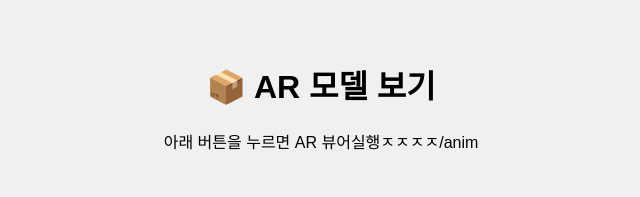
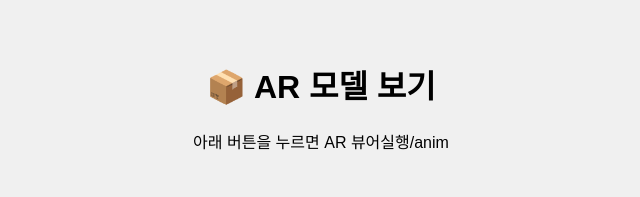
Before and after one commit to minjeongeee/Stair_Wall, a plain HTML site: page index.html in a window 1280 px wide. Shown: the top 197 px of the page, without its empty margins (319-959 px from the left). Drawn offline with Linux system fonts and the light colour scheme.

Commit message:
Update index.html

```diff
--- a/index.html
+++ b/index.html
@@ -28,7 +28,7 @@
 </head>
 <body>
   <h1>📦 AR 모델 보기</h1>
-  <p>아래 버튼을 누르면 AR 뷰어실행ㅈㅈㅈㅈ/anim</p>
+  <p>아래 버튼을 누르면 AR 뷰어실행/anim</p>
 
   <!-- AR 보기 버튼 -->
   <a id="arLink" href="#">AR로 보기</a>
```
